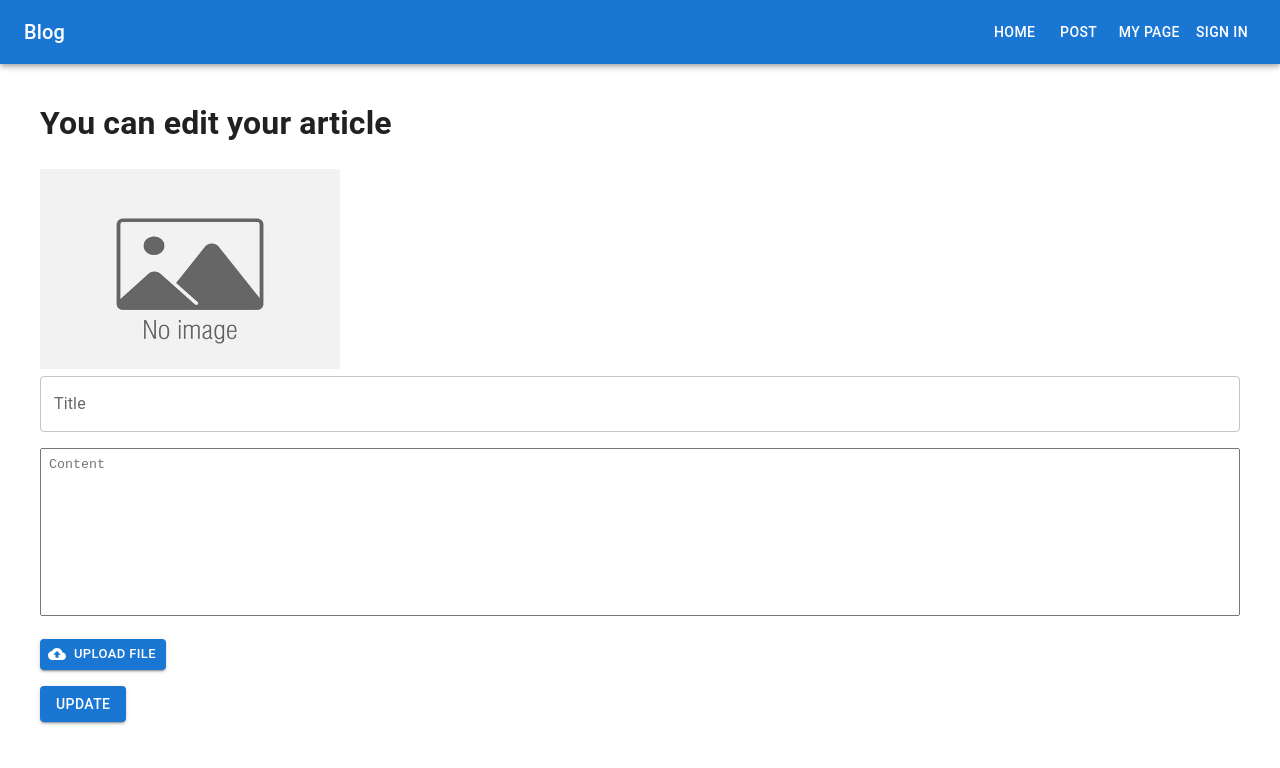
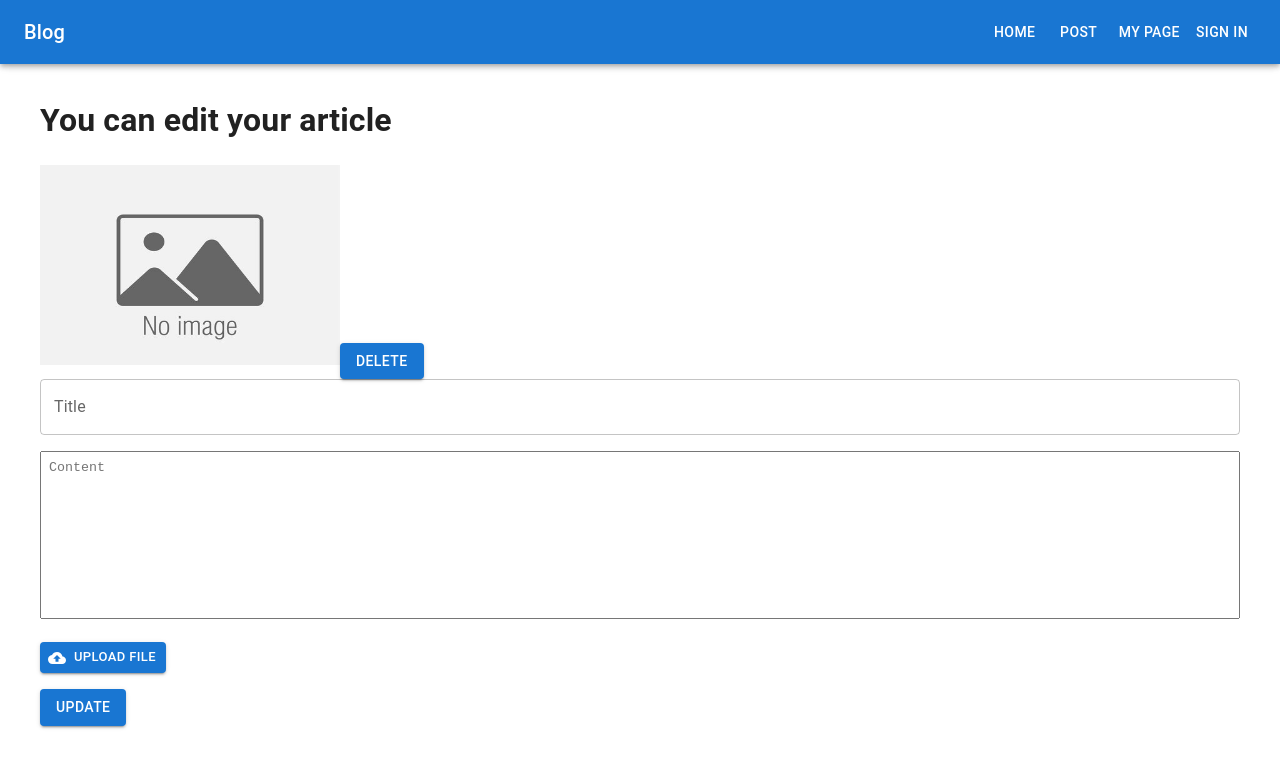
Before and after one commit to chang313/aents-project, a Next.js app in the folder app/: page /my-page/1 in a window 1280 px wide. Shown: the top 768 px of the page. Built offline with nearby package versions, Linux system fonts and the light colour scheme.

Commit message:
add button removing displayed image on My Article edit page

```diff
--- a/app/pages/my-page/[slug].tsx
+++ b/app/pages/my-page/[slug].tsx
@@ -27,6 +27,7 @@ export default function EditablePage() {
   const [selectedImage, setSelectedImage] = useState<File | null>(null);
   const [selectedImageStr, setSelectedImageStr] = useState('');
   const [imageName, setImageName] = useState('');
+  const [uploadedImgShow, setUploadedImgShow] = useState(true);
 
   const router = useRouter();
   console.log('router.query:', router.query.data);
@@ -80,6 +81,7 @@ export default function EditablePage() {
     // Assuming it's a single file input
     const selectedFile = e.target.files?.[0];
     setSelectedImage(selectedFile);
+    console.log('selectedFile:', selectedFile);
     if (selectedFile) {
       const fileName = selectedFile.name;
       console.log('selected filename: ',fileName)
@@ -100,6 +102,15 @@ export default function EditablePage() {
 
   };
 
+  const handleDeleteImage = () => {
+    setSelectedImage(null);
+    setSelectedImageStr('');
+    setImageName('');
+    setUploadedImgShow(false);
+  }
+
+  // const handleRestoreImage =
+
 
   return (
     <>
@@ -109,7 +120,7 @@ export default function EditablePage() {
             <Image src={selectedImageStr} alt="Selected Image" width={300} height={200} />
           }
 
-          {(!selectedImage && uploadedImage.current) &&
+          {(!selectedImage && uploadedImage.current && uploadedImgShow) &&
             <Image
               src={ImageBaseUrl+uploadedImage.current}
               alt="Uploaded Image"
@@ -118,7 +129,7 @@ export default function EditablePage() {
               priority={true}
             />
           }
-          {(!selectedImage && !uploadedImage.current) &&
+          {(!selectedImage && (!uploadedImage.current || (uploadedImage.current && !uploadedImgShow))) &&
             <Image
               src="/no_image.jpg"
               height={200}
@@ -126,8 +137,10 @@ export default function EditablePage() {
               alt="NO IMAGE"
             />
            }
+          <Button onClick={handleDeleteImage} variant="contained" color="primary" > Delete</Button>
 
         </Grid>
+
 
         <form onSubmit={handleSubmit} style={{ width: 1200, margin: 'auto' }}>
           <Box marginBottom={2}>
```
